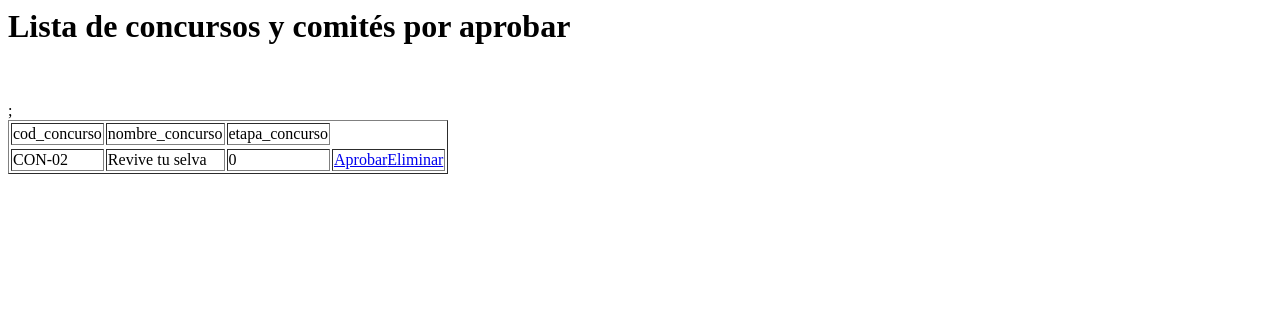
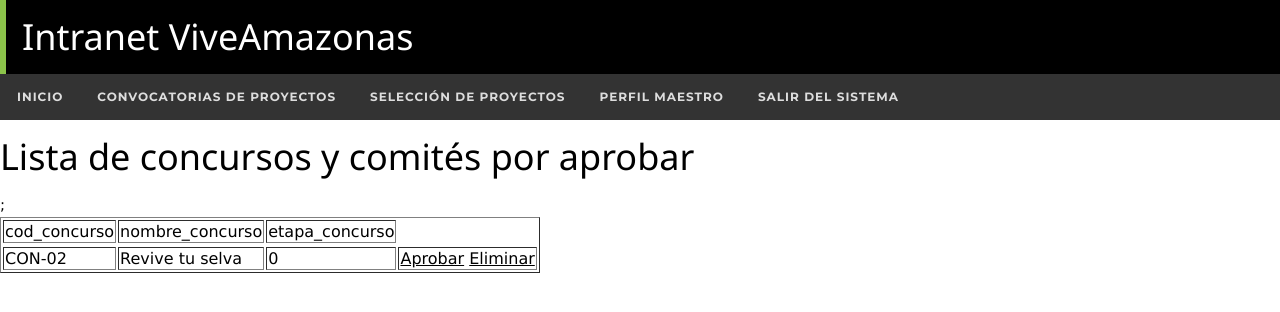
Before and after one commit to JohannGonzales/ADS_grupo6, a PHP site: page /aprobacioncomites.php in a window 1280 px wide. Shown: the top 312 px of the page. Run offline with PHP 8.4, Linux system fonts and the light colour scheme; a user stored in the database is signed in; data comes from the database, SQL or seed files in the repository.

Commit message:
master user
perfil maestro para las revisiones con el profesor

```diff
--- a/aprobacioncomites.php
+++ b/aprobacioncomites.php
@@ -1,10 +1,33 @@
 <html>
       <head>
+        <meta charset='utf-8'>
+        <meta http-equiv="X-UA-Compatible" content="IE=edge">
+        <meta name="viewport" content="width=device-width, initial-scale=1">
+        <link rel="stylesheet" href="css/miestilo.css">
+        <script src="http://code.jquery.com/jquery-latest.min.js" type="text/javascript"></script>
+        <script src="script.js"></script>
+        <link rel="stylesheet" href="https://www.w3schools.com/w3css/4/w3.css">
+        <link rel="stylesheet" href="css/formats.css" type="text/css">
+        <title> Intranet ViveAmazonas</title>
       </head>
 
       <body>
+        <div class="w3-container w3-black w3-leftbar w3-border-light-green">
+            <h1 style="">Intranet ViveAmazonas</h1>
+        </div>
+
+        <?php
+                session_start(); //inicio de sesión
+                if (!isset($_SESSION["ID"])){
+                    session_destroy();
+                    echo "<br><br> <font color='red'>Intento de acceso sin autorización!!!</font>";
+                    exit;
+                }
+                else {
+                    include("cinta_de_opciones.php");
+                } ?>
+
             <h1>Lista de concursos y comités por aprobar</h1>
-            <br> <br>
             <form action="aprobcomit.php" method="POST">
             <?php
                   $enlace=mysqli_connect("localhost","root","","viveamazonas");
@@ -29,7 +52,7 @@
                           echo "      <td>",$registro[0],"</td>";
                           echo "      <td>",$registro[1],"</td>";
                           echo "      <td>",$registro[2],"</td>";
-                          echo "      <td><a href='aprobcomit.php?cod_concurso=$registro[0]&aprobacion=1'>Aprobar</a><a href='eliminarconvocatoria.php'?cod_concurso=$registro[0]&aprobacion=0>Eliminar</td>;";
+                          echo "      <td><a href='aprobcomit.php?cod_concurso=$registro[0]&aprobacion=1'>Aprobar</a>    <a href='eliminarconvocatoria.php'?cod_concurso=$registro[0]&aprobacion=0>Eliminar</td>;";
                           echo "  </tr>";
                       }
                       echo "</table>";
--- a/cinta_de_opciones.php
+++ b/cinta_de_opciones.php
@@ -98,6 +98,25 @@
 
             </li>
 
+            <?php if ($_SESSION["MASTER"]==1){ ?>
+              <li><a href='#'>Perfil Maestro</a>
+                  <ul>
+                          <li><a href='cinta_de_opciones_MasterProfile_.php?chPerfil=1'>1. Postulante</a></li>
+                          <li><a href='cinta_de_opciones_MasterProfile_.php?chPerfil=2'>2. AND</a></li>
+                          <li><a href='cinta_de_opciones_MasterProfile_.php?chPerfil=3'>3. CE</a></li>
+                          <li><a href='cinta_de_opciones_MasterProfile_.php?chPerfil=4'>4. DIGE</a></li>
+                          <li><a href='cinta_de_opciones_MasterProfile_.php?chPerfil=5'>5. DAF</a></li>
+                          <li><a href='cinta_de_opciones_MasterProfile_.php?chPerfil=6'>6. DIME</a></li>
+                          <li><a href='cinta_de_opciones_MasterProfile_.php?chPerfil=7'>7. Administrador</a></li>
+                          <li><a href='cinta_de_opciones_MasterProfile_.php?chPerfil=8'>8. DE</a></li>
+                  </ul>
+
+            <?php
+            } ?>
+
+            </li>
+
+
             <li><a href='logout.php'>Salir del Sistema</a></li>
 
         </ul>
--- /dev/null
+++ b/cinta_de_opciones_MasterProfile_.php
@@ -0,0 +1,5 @@
+<?php
+session_start();
+$_SESSION["Perfil"] = $_GET["chPerfil"];
+header("location:main_menu.php");
+ ?>
--- a/main_menu.php
+++ b/main_menu.php
@@ -27,9 +27,11 @@
             else {
                 include("cinta_de_opciones.php");
             }
+
+        print("Perfil " );
+        print $_SESSION['Perfil'];
+
         ?>
-
-        ESPACIO PARA ANUNCIOS
 </body>
 
 </html>
--- a/ver_comentarios.php
+++ b/ver_comentarios.php
@@ -26,7 +26,6 @@
 
 <?php
 
-session_start();
 
 $ID_perfil=$_SESSION['Perfil'];//extraerlo de variable la sesion;
 $ID_usuario=$_SESSION['ID'];
```
Also changed, not shown: validate_access.php (+7 -0 lines).
